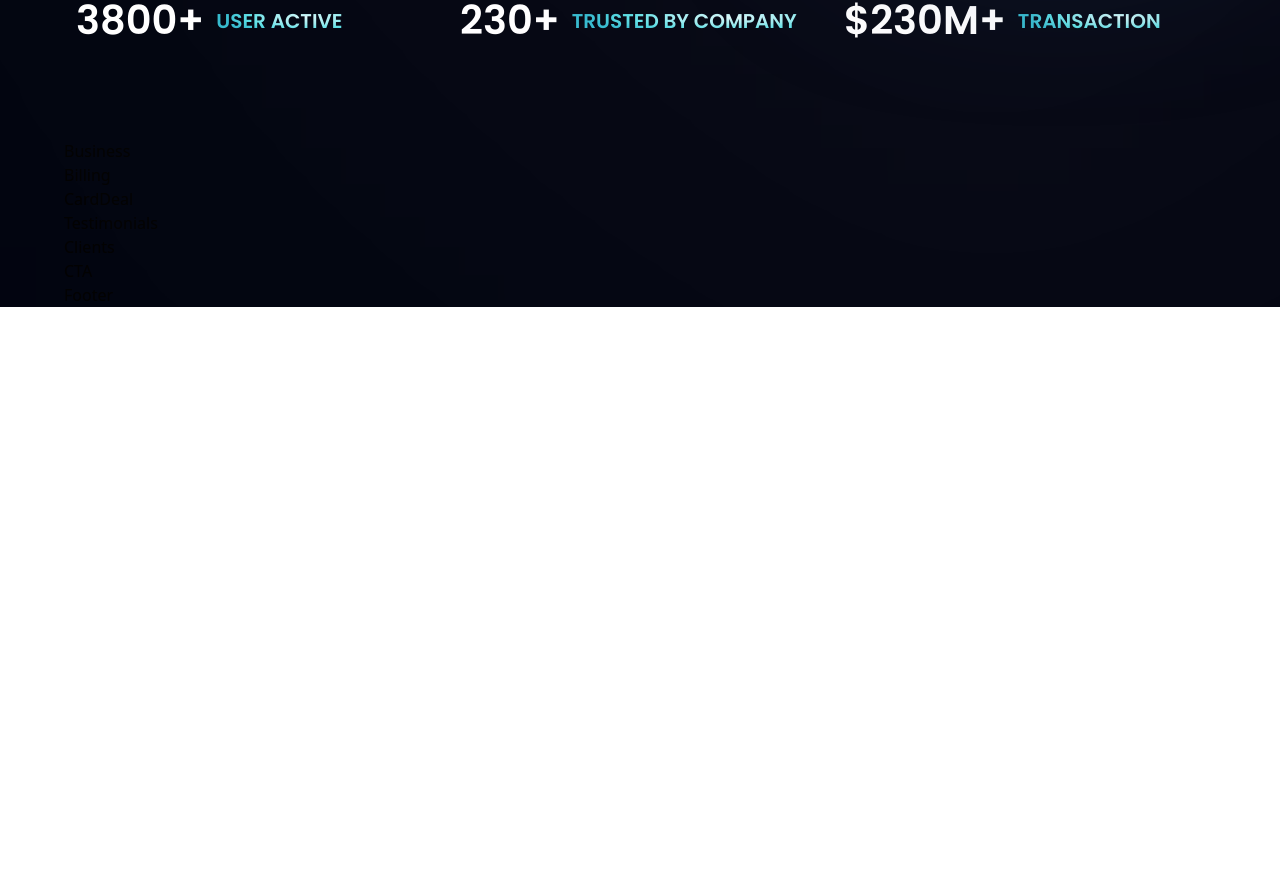
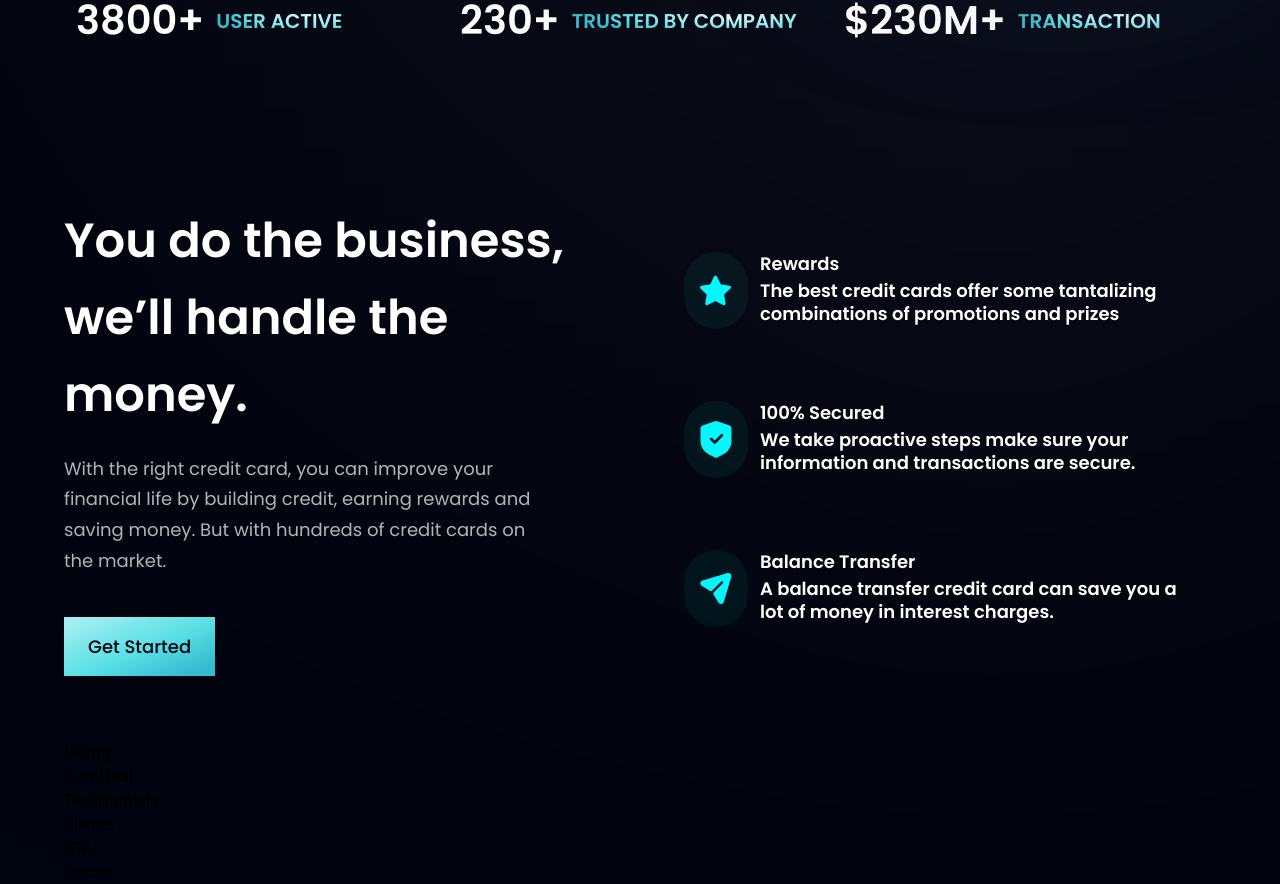
Before and after one commit to Esinrogunjo/bank-app, a React (Vite) app: page / in a window 1280 px wide. Shown: the part 806-1690 px from the top of the page. Before the commit the page ends 1113 px from the top, so only its background shows below. Built offline with nearby package versions, Linux system fonts and the light colour scheme.

Commit message:
done with the features section

```diff
--- a/src/components/Business.jsx
+++ b/src/components/Business.jsx
@@ -1,7 +1,49 @@
 import React from "react";
+import { features } from "../constants";
+import styles, { layout } from "../style";
+import Button from "./Button";
 
-const Business = () => {
-  return <div>Business</div>;
-};
+const FeaturedCard = ({ icon, title, content, index }) => (
+  <div
+    className={`flex flex-row p-6 rounded-[20px] ${
+      index !== features.length - 1 ? "mb-6" : "mb-0"
+    } feature-card`}
+  >
+    <div
+      className={`w-[64px] h-[64] rounded-full ${styles.flexCenter} bg-dimBlue`}
+    >
+      <img src={icon} alt="icon" className="w-[50%] h-[50%] object-contain" />
+    </div>
+    <div className="flex-1 flex flex-col ml-3">
+      <h4 className="font-poppins font-semibold text-white text-[18px] leading-[23px] mb-1">
+        {title}
+      </h4>
+      <p className="font-poppins font-semibold text-white text-[18px] leading-[23px] mb-1">
+        {content}
+      </p>
+    </div>
+  </div>
+);
+const Business = () => (
+  <section id="features" className={layout.section}>
+    <div className={layout.sectionInfo}>
+      <h2 className={styles.heading2}>
+        You do the business, <br className="sm:block hidden" /> we’ll handle the
+        money.
+      </h2>
+      <p className={`${styles.paragraph} max-w-[470px] mt-5`}>
+        With the right credit card, you can improve your financial life by
+        building credit, earning rewards and saving money. But with hundreds of
+        credit cards on the market.
+      </p>
+      <Button styles="mt-10" />
+    </div>
+    <div className={`${layout.sectionImg} flex-col`}>
+      {features.map((feature, index) => (
+        <FeaturedCard key={feature.id} {...feature} index={index} />
+      ))}
+    </div>
+  </section>
+);
 
 export default Business;
--- a/src/components/Button.jsx
+++ b/src/components/Button.jsx
@@ -0,0 +1,14 @@
+import React from "react";
+
+const Button = ({ styles }) => {
+  return (
+    <button
+      type="button"
+      className={`py-4 px-6 bg-blue-gradient font-poppins font-medium text-[18px] text-primary outline-none ${styles} `}
+    >
+      Get Started
+    </button>
+  );
+};
+
+export default Button;
```
